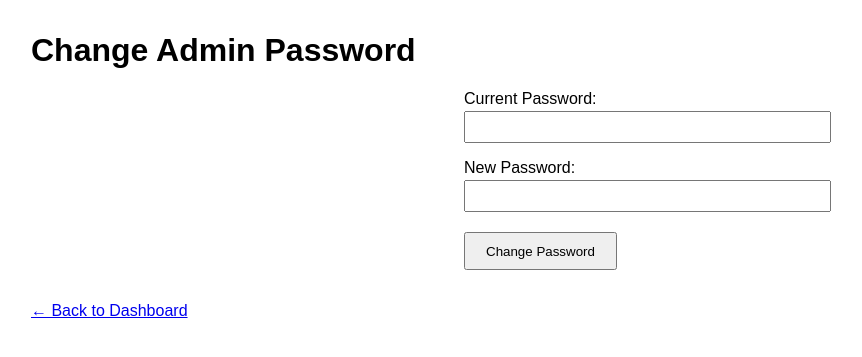
After one commit to YanaSharkan/Personal-blog, a FastAPI app: template app/templates/change_passsword.html in a window 1280 px wide. The commit adds this page. Shown: the top 357 px of the page, without its empty margins (1-863 px from the left). Run offline with FastAPI, Linux system fonts and the light colour scheme; the template is opened without the code that fills it, so the values that code supplies are empty.

Commit message:
added ability to set password and login

```diff
--- a/app/main.py
+++ b/app/main.py
@@ -1,3 +1,5 @@
+import os
+import json
 from fastapi import FastAPI
 from .routers import guest, admin
 
@@ -5,3 +7,13 @@ app = FastAPI()
 
 app.include_router(guest.router)
 app.include_router(admin.router)
+
+
+@app.on_event("startup")
+def ensure_admin_json():
+    core_dir = os.path.join(os.path.dirname(__file__), 'core')
+    admin_path = os.path.join(core_dir, 'admin.json')
+    os.makedirs(core_dir, exist_ok=True)
+    if not os.path.exists(admin_path):
+        with open(admin_path, 'w', encoding='utf-8') as f:
+            json.dump({"password_hash": ""}, f, ensure_ascii=False, indent=2)
--- /dev/null
+++ b/app/templates/change_passsword.html
@@ -0,0 +1,26 @@
+<!DOCTYPE html>
+<html lang="en">
+<head>
+    <meta charset="UTF-8">
+    <title>Change Admin Password - My Blog</title>
+    <style>
+        body { font-family: Arial, sans-serif; margin: 2em; }
+        form { max-width: 350px; margin: 0 auto; }
+        label { display: block; margin-top: 1em; }
+        input[type="password"] { width: 100%; padding: 0.5em; margin-top: 0.2em; }
+        button { margin-top: 1.5em; padding: 0.7em 1.5em; }
+        .back-link { margin-top: 2em; display: inline-block; }
+    </style>
+</head>
+<body>
+    <h1>Change Admin Password</h1>
+    <form method="post" action="/admin/password">
+        <label for="old_password">Current Password:</label>
+        <input type="password" id="old_password" name="old_password" required>
+        <label for="new_password">New Password:</label>
+        <input type="password" id="new_password" name="new_password" required>
+        <button type="submit">Change Password</button>
+    </form>
+    <a href="/admin/articles" class="back-link">&larr; Back to Dashboard</a>
+</body>
+</html>
```
Also changed, not shown: app/routers/admin.py (+12 -3 lines), app/services/admin_services.py (added, +44 -0 lines), app/templates/login.html (+13 -5 lines).
